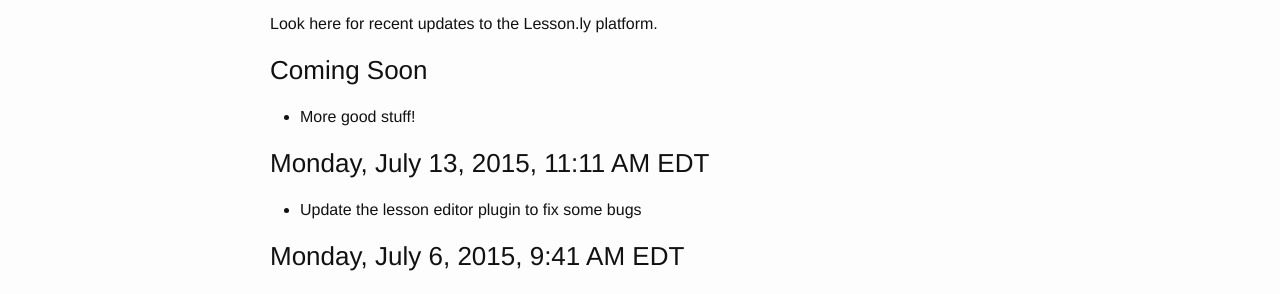
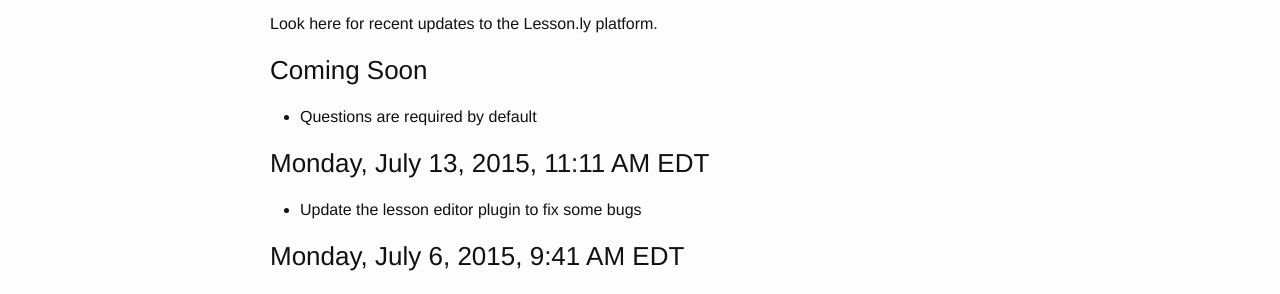
Before and after one commit to isabella232/lessonly.github.io, a Jekyll site: the page built from release-notes.md, in a window 1280 px wide and 900 px high. Shown: the part 166-460 px from the top of the window. Built offline with Jekyll 4.4.1, drawn with Linux system fonts in a browser that asks for light colours.

Commit message:
Update release-notes.md

```diff
--- a/release-notes.md
+++ b/release-notes.md
@@ -8,7 +8,7 @@
 
 ### Coming Soon
 
-- More good stuff!
+- Questions are required by default
 
 ### Monday, July 13, 2015, 11:11 AM EDT
 
```
